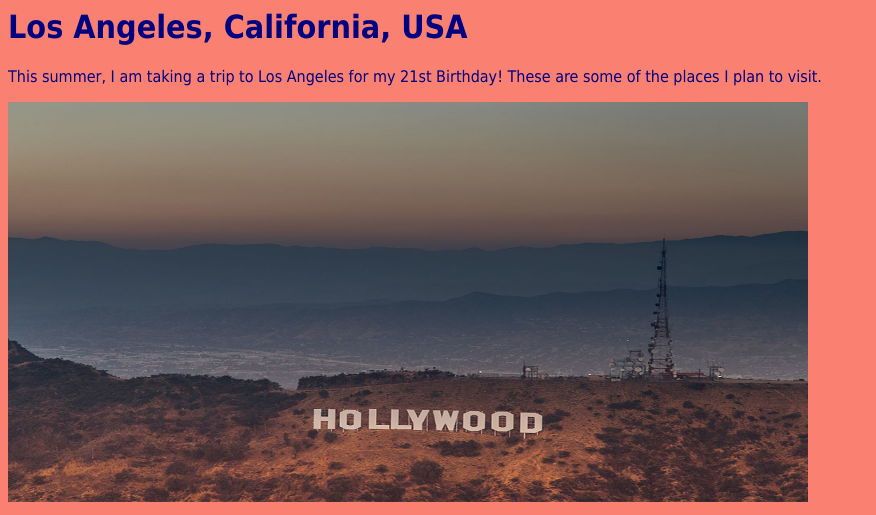
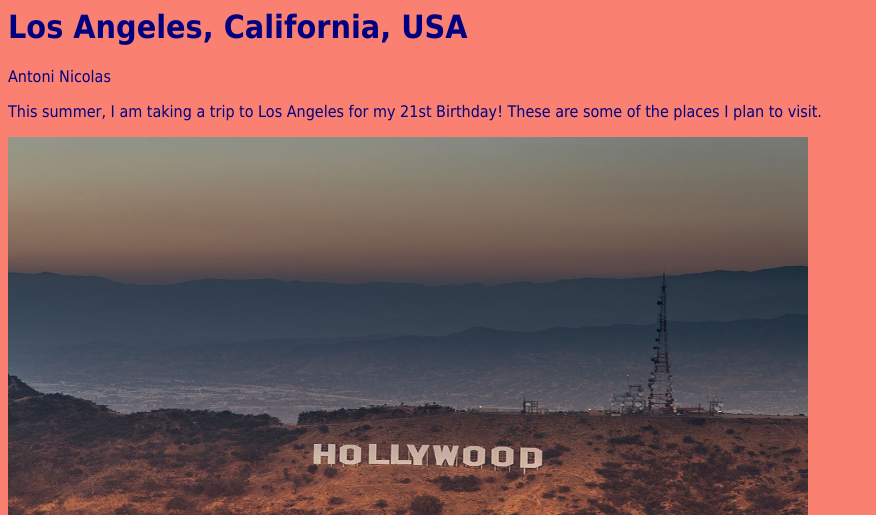
Before and after one commit to antoninicolas/ClassSite, a plain HTML site: page FINAL/index.html in a window 1280 px wide. Shown: the top 515 px of the page, without its empty margins (0-876 px from the left). Drawn offline with Linux system fonts and the light colour scheme.

Commit message:
Update index.html

```diff
--- a/FINAL/index.html
+++ b/FINAL/index.html
@@ -13,7 +13,7 @@
 	</head>
 	<body>
 		<h1> Los Angeles, California, USA </h1>
-
+		<p> Antoni Nicolas </p>
 		<p> This summer, I am taking a trip to Los Angeles for my 21st Birthday!
 		These are some of the places I plan to visit.</p>
 		<img width="800"  height="400"
```
